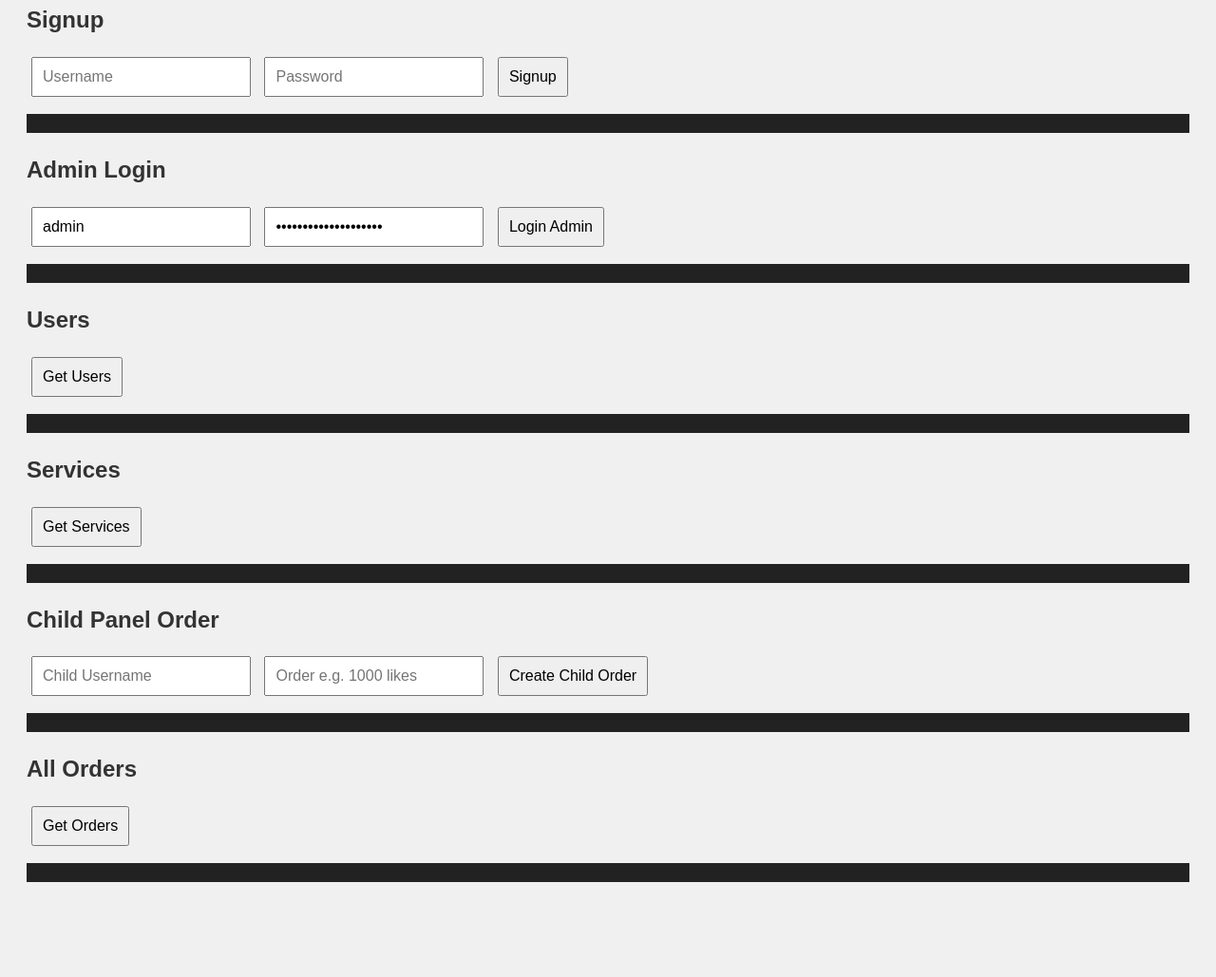
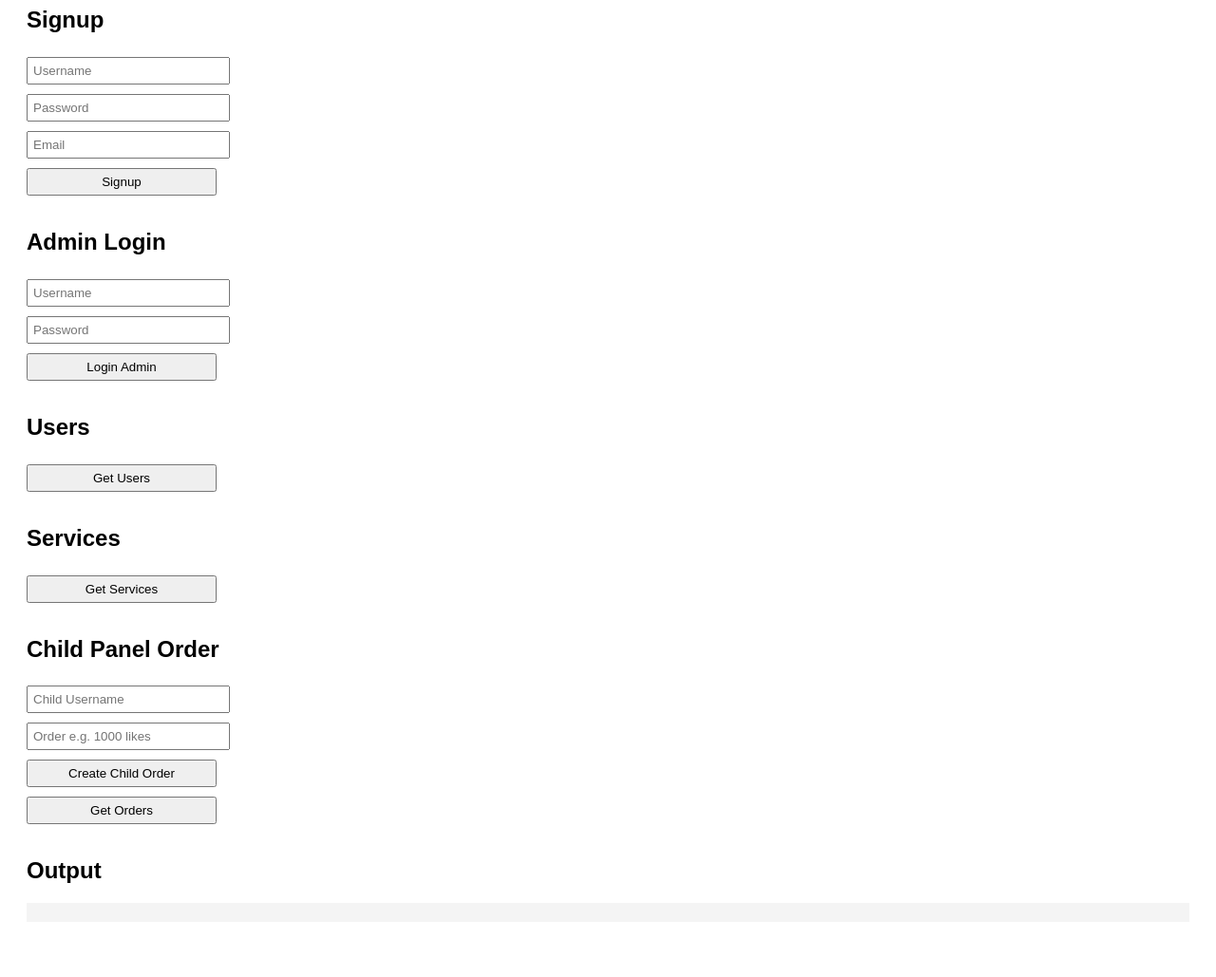
Before and after one commit to ashbelz123-droid/Ashmediaboost-, a website: page public/index.html in a window 1280 px wide. Shown: the part 101-1130 px from the top of the page at 95% size. Before the commit the page ends 1083 px from the top, so only its background shows below. Drawn offline with Linux system fonts and the light colour scheme.

Commit message:
Update index.html

```diff
--- a/public/index.html
+++ b/public/index.html
@@ -2,143 +2,68 @@
 <html lang="en">
 <head>
   <meta charset="UTF-8">
-<title>AshMediaBoost Full Dashboard</title>
+  <title>AshMediaBoost Dashboard</title>
   <style>
-body { font-family: Arial; padding: 20px; background: #f0f0f0; }
-h1, h2 { color: #333; }
-input, button { padding: 10px; margin: 5px; font-size: 16px; }
-pre { background: #222; color: #0f0; padding: 10px; overflow-x: auto; }
-.section { margin-bottom: 25px; }
+    body { font-family: Arial; padding: 20px; }
+    input, button { margin: 5px 0; padding: 5px; width: 200px; }
+    section { margin-bottom: 30px; }
+    pre { background: #f4f4f4; padding: 10px; overflow-x: auto; }
   </style>
 </head>
 <body>
+
   <h1>AshMediaBoost Full Dashboard</h1>
 
-<div class="section">
+  <!-- SIGNUP -->
+  <section>
     <h2>Signup</h2>
-<input type="text" id="signupUsername" placeholder="Username">
-<input type="password" id="signupPassword" placeholder="Password">
-<button onclick="signup()">Signup</button>
-<pre id="signupOutput"></pre>
-</div>
+    <form id="signupForm">
+      <input id="signupUsername" placeholder="Username" required /><br>
+      <input id="signupPassword" type="password" placeholder="Password" required /><br>
+      <input id="signupEmail" type="email" placeholder="Email" required /><br>
+      <button type="submit">Signup</button>
+    </form>
+  </section>
 
-<div class="section">
+  <!-- ADMIN LOGIN -->
+  <section>
     <h2>Admin Login</h2>
-<input type="text" id="loginUsername" placeholder="Username" value="admin">
-<input type="password" id="loginPassword" placeholder="Password" value="ashimkagabasiraji256">
-<button onclick="loginAdmin()">Login Admin</button>
-<pre id="loginOutput"></pre>
-</div>
+    <form id="loginForm">
+      <input id="loginUsername" placeholder="Username" required /><br>
+      <input id="loginPassword" type="password" placeholder="Password" required /><br>
+      <button type="submit">Login Admin</button>
+    </form>
+  </section>
 
-<div class="section">
+  <!-- USERS -->
+  <section>
     <h2>Users</h2>
-<button onclick="getUsers()">Get Users</button>
-<pre id="usersOutput"></pre>
-</div>
+    <button id="getUsers">Get Users</button>
+  </section>
 
-<div class="section">
+  <!-- SERVICES -->
+  <section>
     <h2>Services</h2>
-<button onclick="getServices()">Get Services</button>
-<pre id="servicesOutput"></pre>
-</div>
+    <button id="getServices">Get Services</button>
+  </section>
 
-<div class="section">
+  <!-- CHILD PANEL ORDER -->
+  <section>
     <h2>Child Panel Order</h2>
-<input type="text" id="childUser" placeholder="Child Username">
-<input type="text" id="childOrder" placeholder="Order e.g. 1000 likes">
-<button onclick="createChildOrder()">Create Child Order</button>
-<pre id="childOutput"></pre>
-</div>
+    <form id="childOrderForm">
+      <input id="childUsername" placeholder="Child Username" required /><br>
+      <input id="childOrder" placeholder="Order e.g. 1000 likes" required /><br>
+      <button type="submit">Create Child Order</button>
+    </form>
+    <button id="getOrders">Get Orders</button>
+  </section>
 
-<div class="section">
-<h2>All Orders</h2>
-<button onclick="getOrders()">Get Orders</button>
-<pre id="ordersOutput"></pre>
-</div>
+  <!-- OUTPUT -->
+  <section>
+    <h2>Output</h2>
+    <pre id="output"></pre>
+  </section>
 
-<script>
-const baseUrl = "https://ashmediaboost-production.up.railway.app/api";
-let token = "";
-
-// Signup
-function signup() {
-  const username = document.getElementById("signupUsername").value;
-  const password = document.getElementById("signupPassword").value;
-  fetch(`${baseUrl}/auth/signup`, {
-    method: "POST",
-    headers: { "Content-Type": "application/json" },
-    body: JSON.stringify({ username, password })
-  })
-  .then(res => res.json())
-  .then(data => document.getElementById("signupOutput").textContent = JSON.stringify(data, null, 2))
-  .catch(err => document.getElementById("signupOutput").textContent = err);
-}
-
-// Admin Login
-function loginAdmin() {
-  const username = document.getElementById("loginUsername").value;
-  const password = document.getElementById("loginPassword").value;
-  fetch(`${baseUrl}/auth/login`, {
-    method: "POST",
-    headers: { "Content-Type": "application/json" },
-    body: JSON.stringify({ username, password })
-  })
-  .then(res => res.json())
-  .then(data => {
-    token = data.token || "";
-    document.getElementById("loginOutput").textContent = JSON.stringify(data, null, 2);
-  })
-  .catch(err => document.getElementById("loginOutput").textContent = err);
-}
-
-// Get Users
-function getUsers() {
-  fetch(`${baseUrl}/users`, {
-    method: "GET",
-    headers: { "Authorization": `Bearer ${token}` }
-  })
-  .then(res => res.json())
-  .then(data => document.getElementById("usersOutput").textContent = JSON.stringify(data, null, 2))
-  .catch(err => document.getElementById("usersOutput").textContent = err);
-}
-
-// Get Services
-function getServices() {
-  fetch(`${baseUrl}/services`, {
-    method: "GET"
-  })
-  .then(res => res.json())
-  .then(data => document.getElementById("servicesOutput").textContent = JSON.stringify(data, null, 2))
-  .catch(err => document.getElementById("servicesOutput").textContent = err);
-}
-
-// Create Child Panel Order
-function createChildOrder() {
-  const username = document.getElementById("childUser").value;
-  const order = document.getElementById("childOrder").value;
-  fetch(`${baseUrl}/child`, {
-    method: "POST",
-    headers: {
-      "Content-Type": "application/json",
-      "Authorization": `Bearer ${token}`
-    },
-    body: JSON.stringify({ username, order })
-  })
-  .then(res => res.json())
-  .then(data => document.getElementById("childOutput").textContent = JSON.stringify(data, null, 2))
-  .catch(err => document.getElementById("childOutput").textContent = err);
-}
-
-// Get All Orders
-function getOrders() {
-  fetch(`${baseUrl}/payments`, {
-    method: "GET",
-    headers: { "Authorization": `Bearer ${token}` }
-  })
-  .then(res => res.json())
-  .then(data => document.getElementById("ordersOutput").textContent = JSON.stringify(data, null, 2))
-  .catch(err => document.getElementById("ordersOutput").textContent = err);
-}
-</script>
+  <script src="js/dashboard.js"></script>
 </body>
                            </html>
```
Lines whose indentation alone changed are shown as unchanged.
